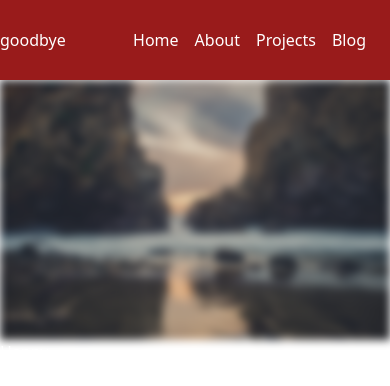
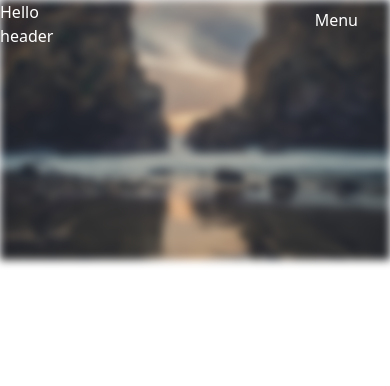
Before and after one commit to FreshMochi/NyiajsBlog, a Next.js app: page / in a window 390 px wide. Shown: the top 386 px of the page. Built offline with nearby package versions, Linux system fonts and the light colour scheme.

Commit message:
constructing a navbar with classchange and a backdrop.

```diff
--- a/components/navbar.tsx
+++ b/components/navbar.tsx
@@ -1,9 +1,9 @@
-// Navbar.tsx
 import Link from 'next/link';
-import { useState, useEffect } from 'react';
+import { useState } from 'react';
 import { motion } from "framer-motion";
-import style from '../styles/nav.module.css'
+import style from '../styles/nav.module.css';
 
+// Define motion variants for animations
 const container = {
   hidden: { opacity: 1, scale: 0 },
   visible: {
@@ -24,75 +24,34 @@ const item = {
   }
 };
 
+const Navbar: React.FC = () => {
+  const [showMobileMenu, setShowMobileMenu] = useState(false);
 
-const Navbar: React.FC = () => {
-  const [isMobileView, setIsMobileView] = useState(false);
-
-  useEffect(() => {
-    const handleResize = () => {
-      setIsMobileView(window.innerWidth < 767);
-    };
-
-    handleResize(); // Set initial value
-    window.addEventListener("resize", handleResize);
-
-    return () => {
-      window.removeEventListener("resize", handleResize);
-    };
-  }, []);
+  const toggleMobileMenu = () => {
+    setShowMobileMenu(!showMobileMenu);
+  }
 
   return (
-    <div>
-      {isMobileView ? <MobileNav /> : <DesktopNav />}
-    </div>
+    <nav className={`${style.navbar}  ${showMobileMenu ? ' ' + style.displayMNav : ''}`}>
+      <button onClick={toggleMobileMenu} className={style.navbarToggle}>
+        {showMobileMenu ? "Close Menu" : "Menu"}
+      </button>
+      <ul className={`${style.navLinks} ${showMobileMenu ? style.navActive : ''}`}>
+        <li className={style.navItem}>
+          <Link href="/">Home</Link>
+        </li>
+        <li className={style.navItem}>
+          <Link href="/about">About</Link>
+        </li>
+        <li className={style.navItem}>
+          <Link href="/projects">Projects</Link>
+        </li>
+        <li className={style.navItem}>
+          <Link href="/blogs">Blog</Link>
+        </li>
+      </ul>
+    </nav>
   );
 };
 
-const MobileNav: React.FC = () => {
-  const [showDisplay, setShowDisplay] = useState(false);
-
-
-  const handleBtn = () => {
-    setShowDisplay(!showDisplay)
-    setTimeout(() => {
-      console.log(showDisplay)
-    }, 1000)
-  }
-
-  const classMobUL = 'w-screen flex flex-end space-x-4 justify-end pr-6 items-center '
-
-  return (
-  <nav className='w-screen relative h-20 bg-red-800 flex'>
-    { }
-      <button onClick={handleBtn} >{showDisplay? "Hello": "goodbye"}</button>
-
-      <ul className={classMobUL}>
-        <li className='m-0 p-0'>
-          <Link href="/">
-            Home
-          </Link>
-        </li>
-        <li className='m-0 p-0'>
-          <Link href="/about">
-        About
-          </Link>
-        </li>
-        <li className='m-0 p-0'>
-          <Link href="/projects">
-            Projects
-          </Link>
-        </li>
-        <li className='m-0 p-0'>
-          <Link href="/blogs">
-            Blog
-          </Link>
-        </li>
-      </ul>
-    </nav>)
-};
-
-const DesktopNav: React.FC = () => {
-  return <p>Desktop</p>
-};
-
 export default Navbar;
--- a/pages/index.tsx
+++ b/pages/index.tsx
@@ -8,17 +8,21 @@ const inter = Inter({ subsets: ['latin'] })
 export default function Home() {
   return (
     <div className={style.container}>
-      <div className={`blur-sm overflow-x-hidden`}>
+      <div className={`blur-sm overflow-x-hidden absolute -z-50`}>
         <Image
         style={{overflow: 'hidden'}}
         priority
         src={bgImg}
         alt="Hero Image"/>
       </div>
-      <div className='absolute' >
+      <div className='' >
         <h1>
-
-        Happy
+          Hello
+        </h1>
+      </div>
+      <div className='' >
+        <h1>
+          header
         </h1>
       </div>
     </div>
--- a/styles/index.module.css
+++ b/styles/index.module.css
@@ -2,6 +2,12 @@
     height: 100vh;
     width: auto;
     overflow-x: hidden;
+    -webkit-touch-callout: none; /* iOS Safari */
+    -webkit-user-select: none; /* Safari */
+     -khtml-user-select: none; /* Konqueror HTML */
+       -moz-user-select: none; /* Old versions of Firefox */
+        -ms-user-select: none; /* Internet Explorer/Edge */
+            user-select: none;
 }
 
 @media (min-width: 767px ) {
--- /dev/null
+++ b/styles/nav.module.css
@@ -0,0 +1,56 @@
+.navbar {
+    position: absolute;
+    width: 100%;
+    display: flex;
+    justify-content: end;
+    background-color: #33333300;
+    padding: 0;
+    margin: 0;
+    z-index: 30;
+  }
+
+  .displayMNav{
+    position: relative;
+    background-color: #333333;
+    height: 100vh;
+  }
+
+  .navbarToggle {
+    display: none;
+    position: absolute;
+    z-index: 20;
+    right: 2rem;
+    top: 0.5rem;
+    /* Other styles for your menu button */
+  }
+
+  .navLinks {
+    position: absolute;
+    display: flex;
+    height: 100vh;
+    list-style: none;
+    /* Add additional styles as needed */
+  }
+
+  .navItem {
+    margin-right: 20px;
+    /* Other styles for your nav items */
+  }
+
+  /* Responsive styles */
+  @media (max-width: 767px) {
+    .navbarToggle {
+      display: block;
+    }
+
+    .navLinks {
+      display: none;
+      flex-direction: column;
+      width: 100%;
+      /* Styles for mobile menu */
+    }
+
+    .navActive {
+      display: flex;
+    }
+  }
```
Also changed, not shown: assets/Jukke-icon-blue.svg (added), assets/Jukke-icon.svg (added).
